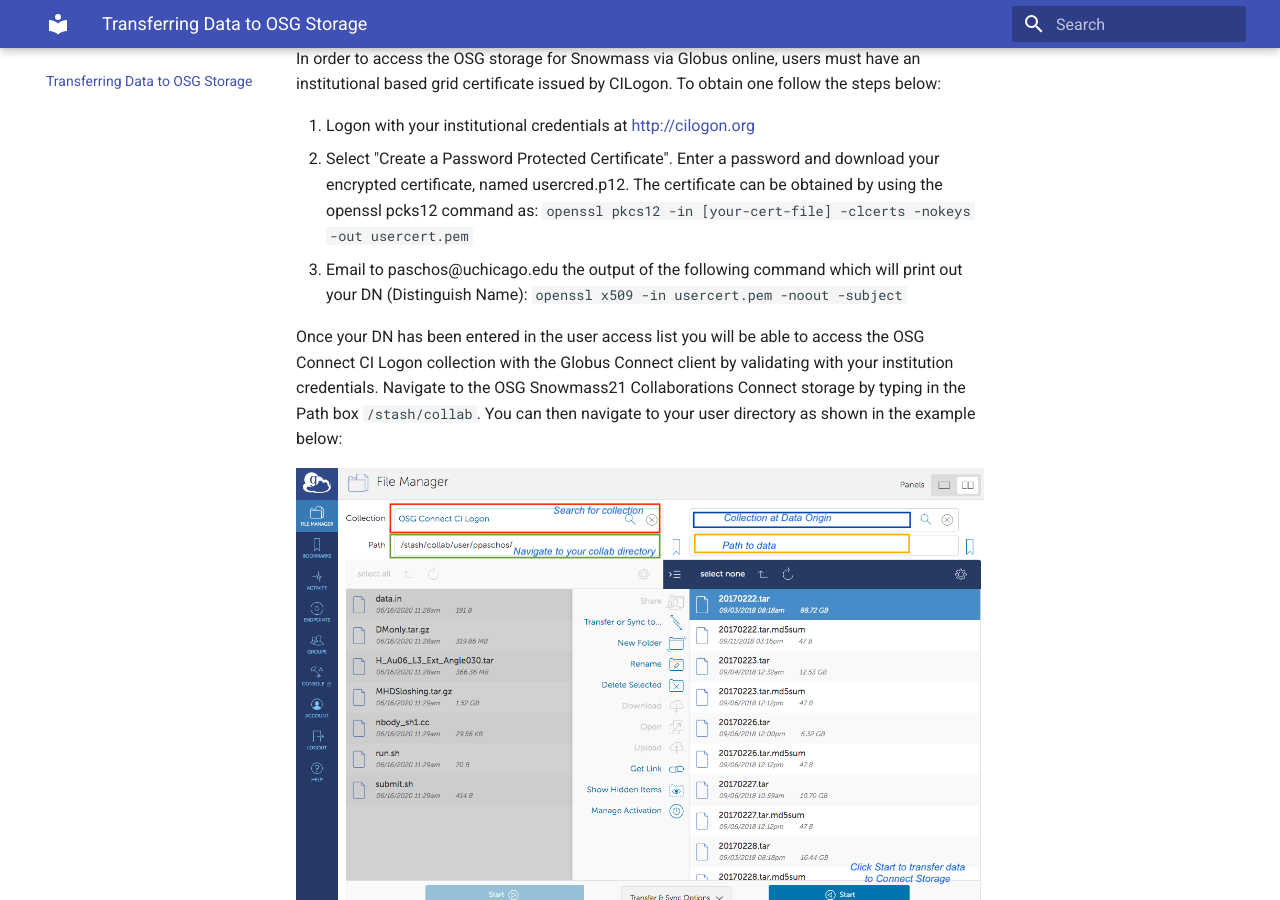
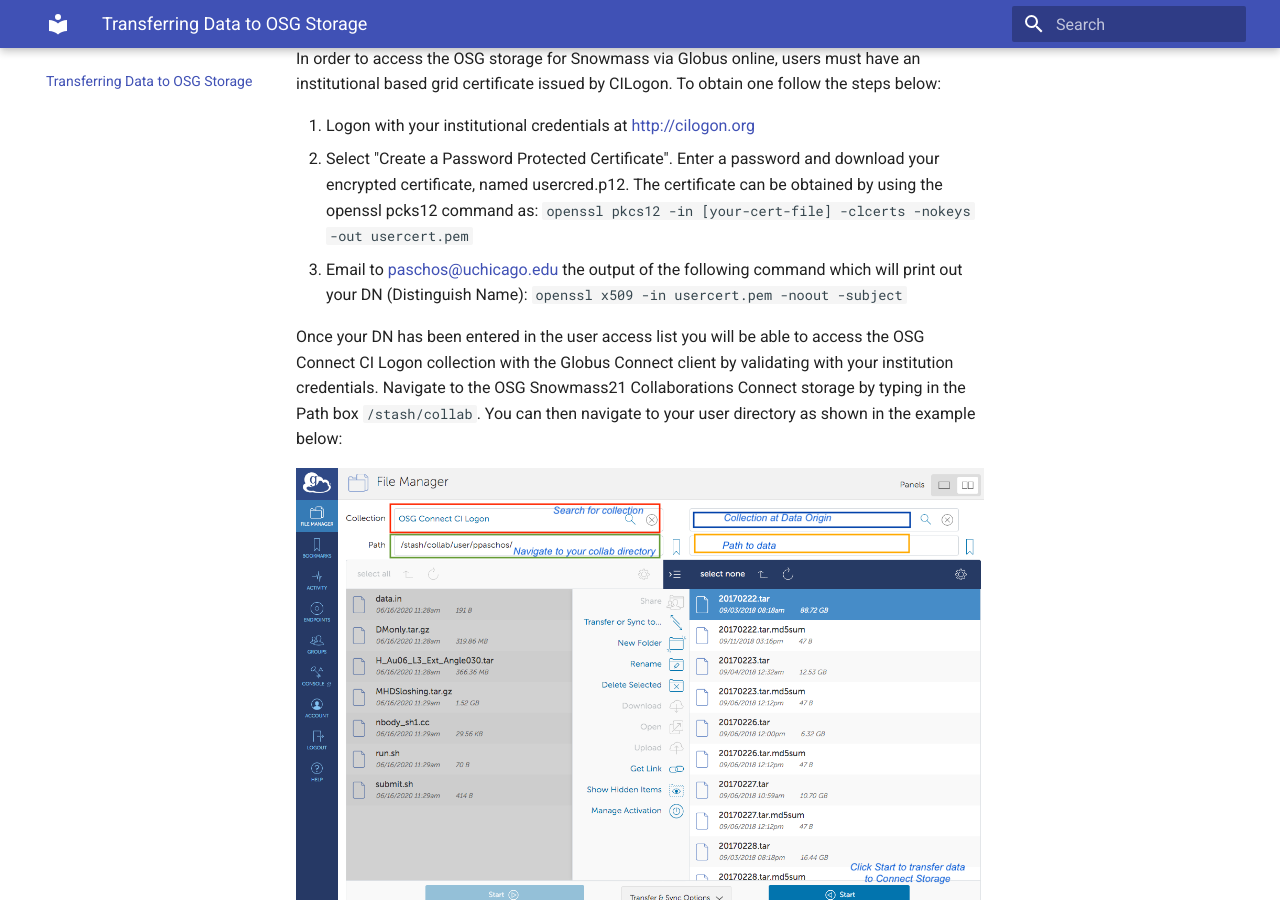
Before and after one commit to ppaschos/snowmass-connect-docs, an MkDocs documentation site: the page built from docs/globus.md, in a window 1280 px wide and 900 px high, scrolled down 326 px. Built offline with MkDocs 1.6.1 and Material for MkDocs 9.7.7, drawn with Linux system fonts in a browser that asks for light colours; part of the change alters nothing that is shown.

```diff
--- a/docs/globus.md
+++ b/docs/globus.md
@@ -13,7 +13,7 @@ based grid certificate issued by CILogon. To obtain one follow the steps below:
 2. Select "Create a Password Protected Certificate". Enter a password and download your encrypted certificate, named usercred.p12.
 The certificate can be obtained
 by using the openssl pcks12 command as: `openssl pkcs12 -in [your-cert-file] -clcerts -nokeys -out usercert.pem`
-3. Email to paschos@uchicago.edu the output of the following command which will print out your
+3. Email to [paschos@uchicago.edu](paschos@uchicago.edu) the output of the following command which will print out your
 DN (Distinguish Name): `openssl x509 -in usercert.pem -noout -subject`
 
 Once your DN has been entered in the user access list you will be able to access the OSG Connect CI Logon collection with the Globus Connect client by
```
